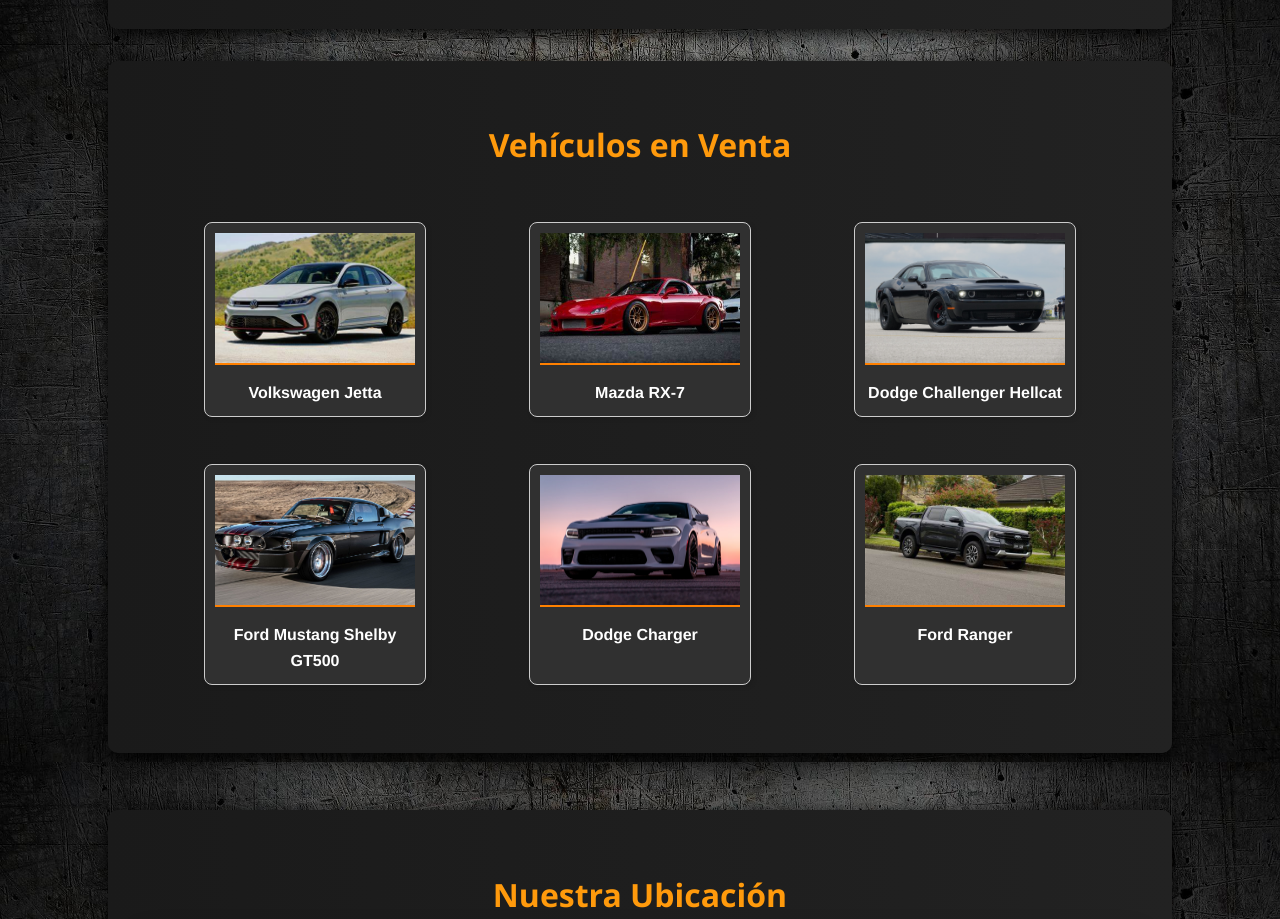
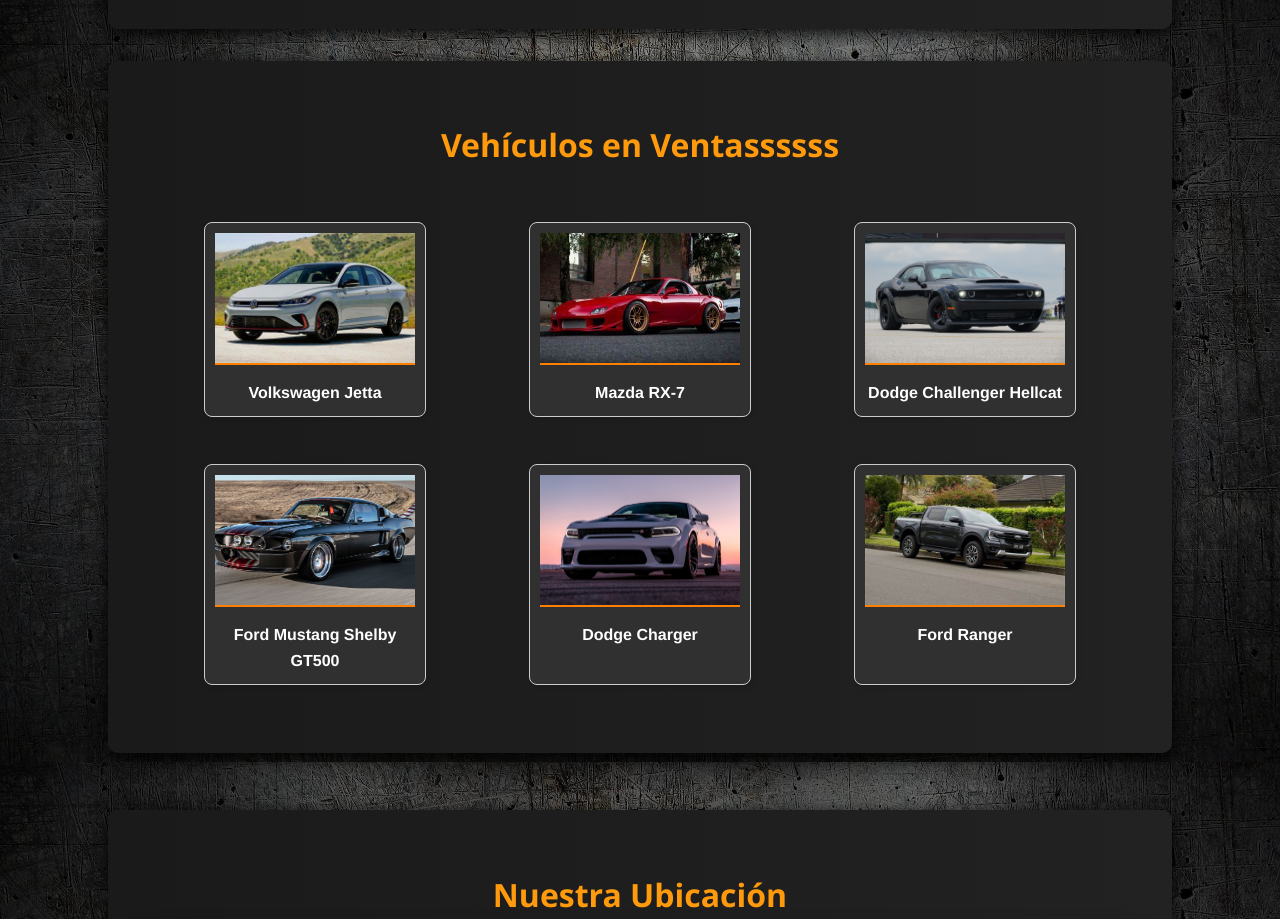
Before and after one commit to DamianOchoa/AutosToriyama, a plain HTML site: page index.html in a window 1280 px wide. Shown: the part 838-1757 px from the top of the page. Drawn offline with Linux system fonts and the light colour scheme.

Commit message:
Update index.html

```diff
--- a/index.html
+++ b/index.html
@@ -49,7 +49,7 @@
 </section>
 
 <section id="autos" class="seccion autos">
-    <h2 class="titulo-centro">Vehículos en Venta</h2>
+    <h2 class="titulo-centro">Vehículos en Ventassssss</h2>
     <div class="galeria">
         <figure data-auto="jetta"><img src="images/jetta.jpeg" alt="Jetta"><figcaption>Volkswagen Jetta</figcaption></figure>
         <figure data-auto="rx7"><img src="images/rx7.jpeg" alt="RX-7"><figcaption>Mazda RX-7</figcaption></figure>
```
